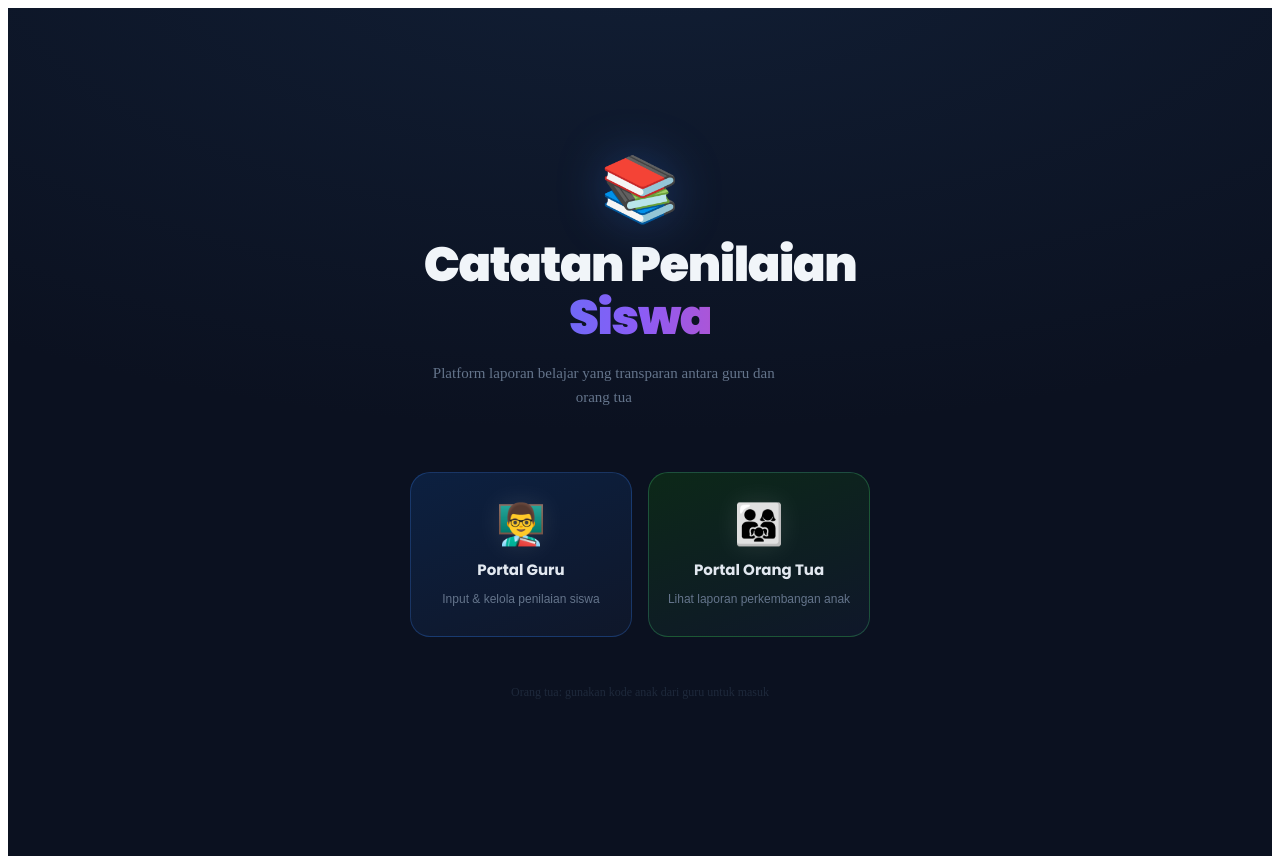
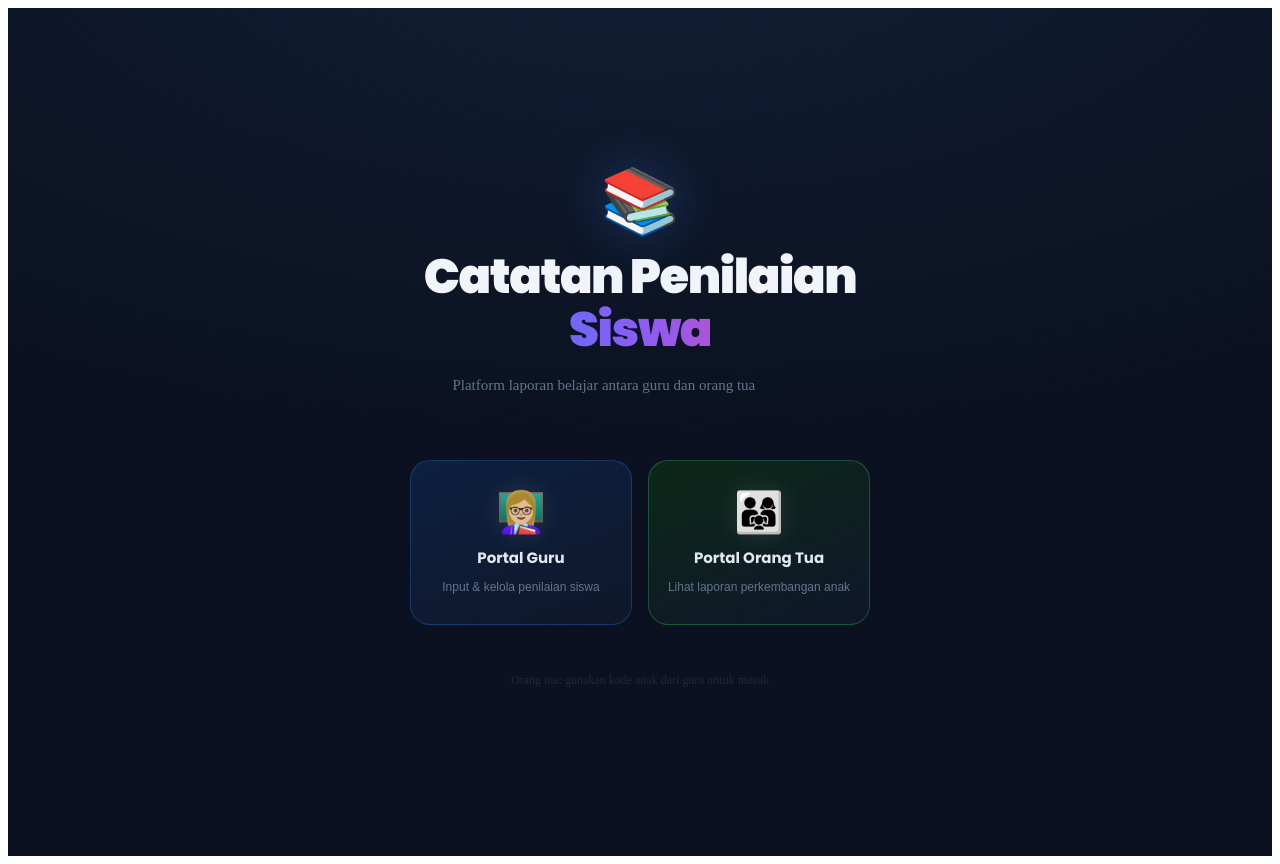
Before and after one commit to rkiaaaf/kia-project, a React (Vite) app: page / in a window 1280 px wide. Built offline with nearby package versions, Linux system fonts and the light colour scheme.

Commit message:
Update Landing.jsx

```diff
--- a/Landing.jsx
+++ b/Landing.jsx
@@ -26,14 +26,14 @@ export default function Landing({ onSelectPortal }) {
           Siswa
         </h1>
         <p style={{ color: '#64748b', fontSize: '15px', maxWidth: '360px', lineHeight: 1.6 }}>
-          Platform laporan belajar yang transparan antara guru dan orang tua
+          Platform laporan belajar antara guru dan orang tua
         </p>
       </div>
 
       {/* Portal Cards */}
       <div style={{ display: 'grid', gridTemplateColumns: '1fr 1fr', gap: '16px', width: '100%', maxWidth: '460px' }}>
         <PortalCard
-          emoji="👨‍🏫"
+          emoji="👩🏼‍🏫"
           title="Portal Guru"
           desc="Input & kelola penilaian siswa"
           gradient="linear-gradient(160deg, #0c2040 0%, #0f172a 100%)"
```
